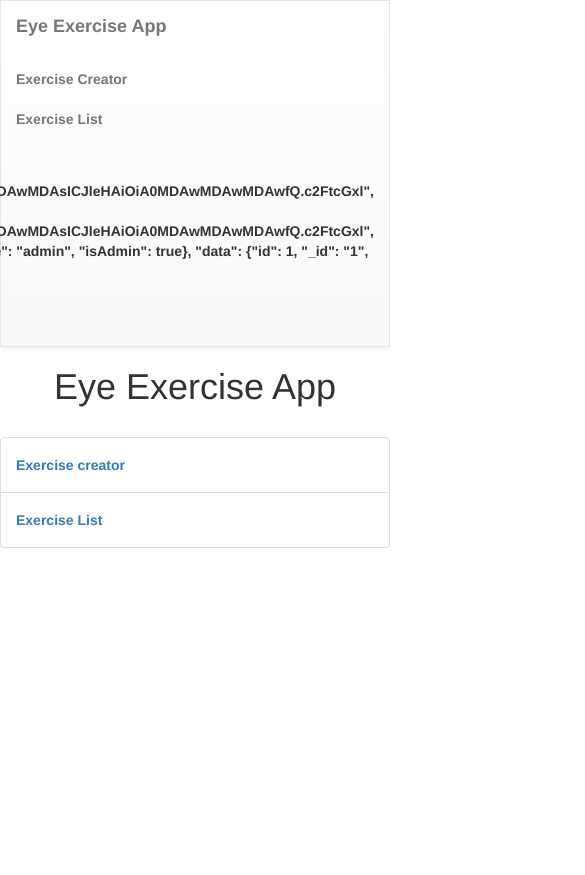
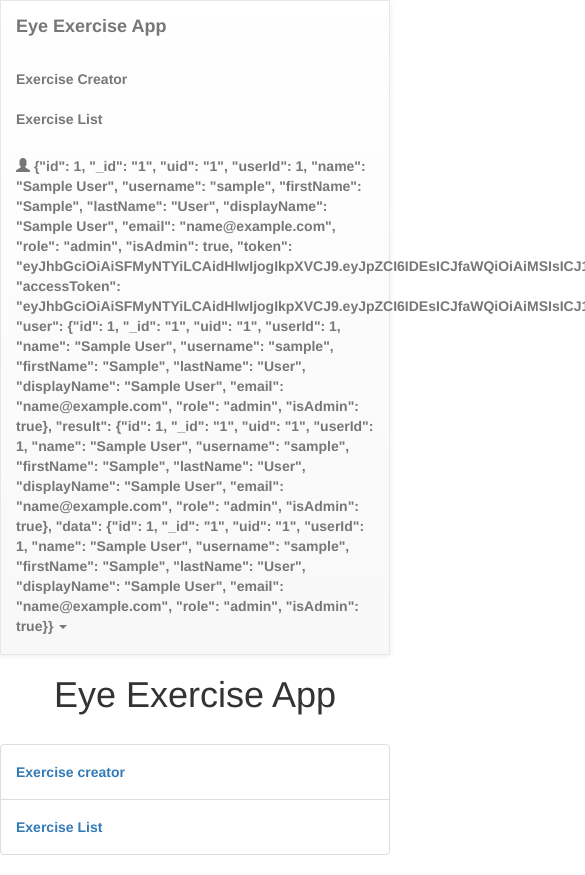
Before and after one commit to ygd182/eye_exercises, a website: page public/index.html in a window 390 px wide. Shown: the top 875 px of the page, 585 px wide, since content can reach past the window. Before the commit the page ends 844 px from the top, so only its background shows below. Drawn offline with nearby package versions, Linux system fonts and the light colour scheme; sample sign-in values are in the browser's storage.

Commit message:
improved user and logout

```diff
--- a/public/index.html
+++ b/public/index.html
@@ -4,6 +4,7 @@
   <link rel="stylesheet" type="text/css" href="bower_components/bootstrap/dist/css/bootstrap.min.css">
   <link rel="stylesheet" type="text/css" href="css/styles.css">
   <script src="bower_components/jquery/dist/jquery.min.js"></script>
+  <script src="bower_components/bootstrap/dist/js/bootstrap.min.js"></script>
   <script src="bower_components/handlebars/handlebars.min.js"></script>
   <script type="text/javascript" src="js/common.js"></script>
   <script>
--- a/public/templates/navbar.html
+++ b/public/templates/navbar.html
@@ -7,9 +7,17 @@
 	    <li {{#adminActive}}class="active"{{/adminActive}}><a href="exercise-creator.html">Exercise Creator</a></li>
 	    <li {{#listActive}}class="active"{{/listActive}}><a href="exercise-list.html">Exercise List</a></li>
 	  </ul>
-	   <div class="navbar-header pull-right">
-	   	<span class="logout">{{user}}</span>
-	    <a class="logout" href="login.html">Logout</a>
-	  </div>
+	  <ul class="nav navbar-nav navbar-right">
+        <li class="dropdown"><a href="#" class="dropdown-toggle" data-toggle="dropdown">
+        <span class="glyphicon glyphicon-user"></span>
+        {{user}}
+            <b class="caret"></b></a>
+            <ul class="dropdown-menu">
+                <li>
+                   <a class="logout" href="login.html">Logout</a>
+                </li>
+            </ul>
+        </li>
+    </ul>
 	</div>
 </nav>
```
